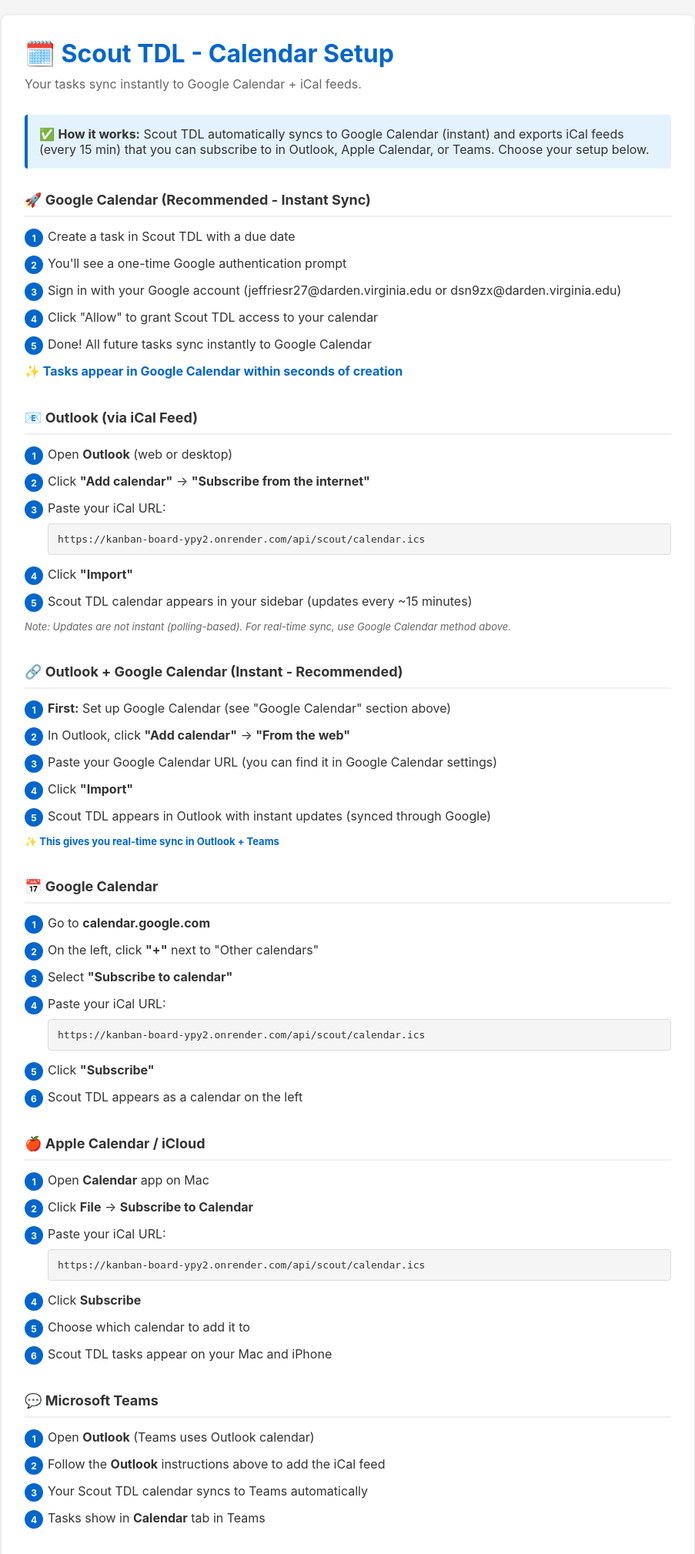
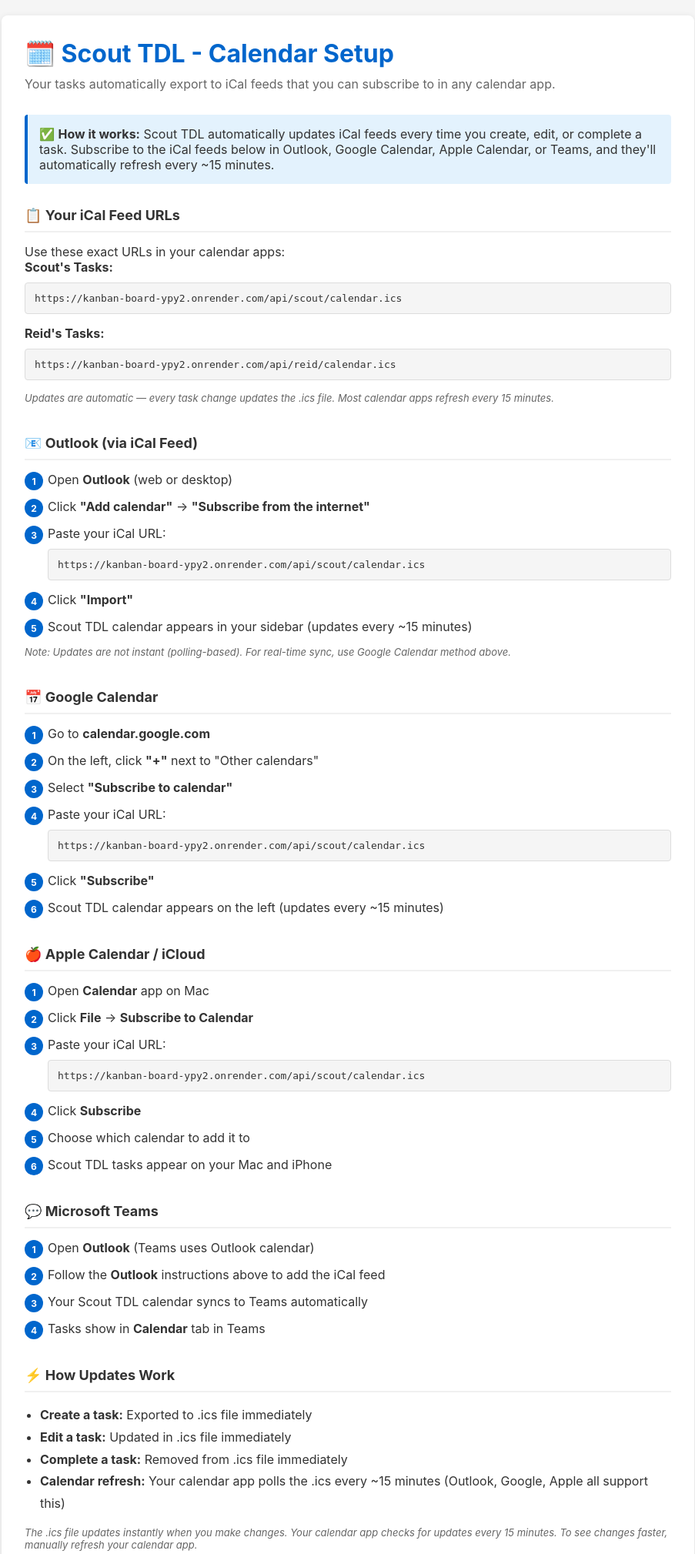
Before and after one commit to kimipdb306/scout-tdl, a Flask app: page /setup in a window 1280 px wide. Shown: the top 2019 px of the page at 77% size, without its empty margins (188-1091 px from the left). Run offline with Flask 3, Linux system fonts and the light colour scheme.

Commit message:
Scout TDL: Simplified to iCal-only (auto-export, no OAuth complexity)

```diff
--- a/app.py
+++ b/app.py
@@ -1,12 +1,11 @@
 #!/usr/bin/env python3
-"""Scout TDL - Automatic Calendar Sync Edition
-Every task change automatically syncs to Outlook, Google, Apple, and iCal.
-No manual buttons needed.
+"""Scout TDL - Automatic iCal Calendar Sync
+Every task change automatically exports to .ics files.
+Subscribe in Outlook, Google, Apple, or Teams.
 """
 
 from flask import Flask, render_template, request, jsonify
 from kanban_db import KanbanBoard, Status, Priority
-from calendar_sync_google_oauth import GoogleCalendarSyncOAuth
 from calendar_sync_ical import iCalSync
 from calendar_sync_auto import AutoCalendarSync
 import json
@@ -25,16 +24,13 @@
     "reid": KanbanBoard("reid")
 }
 
-# Initialize calendar sync services
-google_sync = GoogleCalendarSyncOAuth(
-    scout_email=os.environ.get("SCOUT_EMAIL", "jeffriesr27@darden.virginia.edu")
-)
+# Initialize calendar sync
 ical_sync = iCalSync()
 
-# Auto-sync service (syncs to both Google Calendar + iCal)
+# Auto-sync service (syncs to iCal feeds)
 auto_sync = AutoCalendarSync(
     outlook_sync=None,
-    google_sync=google_sync,
+    google_sync=None,
     apple_sync=None,
     ical_sync=ical_sync
 )
@@ -48,7 +44,7 @@
 
 @app.route("/setup")
 def setup():
-    """Serve iCal setup instructions."""
+    """Serve calendar setup instructions."""
     return render_template("ical_setup.html")
 
 # Multi-user API endpoints with AUTOMATIC SYNC
@@ -68,7 +64,7 @@
 
 @app.route("/api/<user>/items", methods=["POST"])
 def create_item(user):
-    """Create new item for user - AUTO-SYNCS to all calendars."""
+    """Create new item for user - AUTO-SYNCS to iCal."""
     board = boards.get(user)
     if not board:
         return jsonify({"error": "User not found"}), 404
@@ -81,7 +77,7 @@
         description=data.get("description", "")
     )
 
-    # AUTO-SYNC: Send to all calendars in background
+    # AUTO-SYNC: Add to iCal
     if item.due_date:
         auto_sync.add_item_to_all_calendars(item, user)
 
@@ -101,7 +97,7 @@
 
 @app.route("/api/<user>/items/<item_id>", methods=["PUT"])
 def update_item(user, item_id):
-    """Update item - AUTO-SYNCS to all calendars."""
+    """Update item - AUTO-SYNCS to iCal."""
     board = boards.get(user)
     if not board:
         return jsonify({"error": "User not found"}), 404
@@ -111,13 +107,11 @@
         board.update_item(item_id, **data)
         item = board.get_item(item_id)
 
-        # AUTO-SYNC: Update on all calendars if due_date or status changed
+        # AUTO-SYNC: Update on iCal
         if item.due_date:
             if item.status == Status.DONE:
-                # Remove from calendars when completed
                 auto_sync.remove_item_from_all_calendars(item_id)
             else:
-                # Update on all calendars
                 auto_sync.update_item_on_all_calendars(item, user)
 
         return jsonify(item.to_dict())
@@ -126,21 +120,19 @@
 
 @app.route("/api/<user>/items/<item_id>", methods=["DELETE"])
 def delete_item(user, item_id):
-    """Delete item - AUTO-REMOVES from all calendars."""
+    """Delete item - AUTO-REMOVES from iCal."""
     board = boards.get(user)
     if not board:
         return jsonify({"error": "User not found"}), 404
 
     board.delete_item(item_id)
-
-    # AUTO-SYNC: Remove from all calendars
     auto_sync.remove_item_from_all_calendars(item_id)
 
     return jsonify({"ok": True})
 
 @app.route("/api/<user>/items/<item_id>/move", methods=["POST"])
 def move_item(user, item_id):
-    """Move item to new status - AUTO-SYNCS completion."""
+    """Move item to new status - AUTO-SYNCS."""
     board = boards.get(user)
     if not board:
         return jsonify({"error": "User not found"}), 404
@@ -151,11 +143,10 @@
         board.move_item(item_id, new_status)
         item = board.get_item(item_id)
 
-        # AUTO-SYNC: Remove from calendars when marked done
+        # AUTO-SYNC: Remove from iCal when done
         if new_status == Status.DONE:
             auto_sync.remove_item_from_all_calendars(item_id)
         elif item.due_date:
-            # Update status on calendars
             auto_sync.update_item_on_all_calendars(item, user)
 
         return jsonify(item.to_dict())
@@ -214,18 +205,6 @@
 
     return jsonify(board.get_completion_stats())
 
-@app.route("/api/sync-status", methods=["GET"])
-def sync_status():
-    """Get auto-sync status."""
-    return jsonify({
-        "auto_sync_enabled": auto_sync.sync_enabled,
-        "calendars_syncing_to": [
-            "Google Calendar (instant sync)" if google_sync else None,
-            "iCal (.ics feeds for subscriptions)" if ical_sync else None,
-        ],
-        "message": "Tasks sync instantly to Google Calendar + iCal feeds for Outlook/Apple/Teams subscriptions."
-    })
-
 @app.route("/api/<user>/calendar.ics", methods=["GET"])
 def get_ical_feed(user):
     """Serve iCal feed for subscription."""
@@ -263,6 +242,15 @@
 
     return cal.to_ical(), 200, {'Content-Type': 'text/calendar'}
 
+@app.route("/api/sync-status", methods=["GET"])
+def sync_status():
+    """Get auto-sync status."""
+    return jsonify({
+        "auto_sync_enabled": auto_sync.sync_enabled,
+        "calendars": "iCal (.ics feeds for Outlook, Google, Apple, Teams)",
+        "message": "All tasks automatically export to iCal. Subscribe in your calendar app."
+    })
+
 if __name__ == "__main__":
     port = int(os.environ.get("PORT", 5555))
     debug = os.environ.get("FLASK_ENV") == "development"
--- a/requirements.txt
+++ b/requirements.txt
@@ -1,8 +1,3 @@
 flask==3.1.3
 gunicorn==21.2.0
-requests==2.31.0
-msal==1.24.0
 icalendar==5.0.11
-google-auth-oauthlib==1.1.0
-google-auth-httplib2==0.2.0
-google-api-python-client==2.100.0
--- a/templates/ical_setup.html
+++ b/templates/ical_setup.html
@@ -24,23 +24,20 @@
 <body>
     <div class="container">
         <h1>🗓️ Scout TDL - Calendar Setup</h1>
-        <p class="subtitle">Your tasks sync instantly to Google Calendar + iCal feeds.</p>
+        <p class="subtitle">Your tasks automatically export to iCal feeds that you can subscribe to in any calendar app.</p>
 
         <div class="info-box">
-            ✅ <strong>How it works:</strong> Scout TDL automatically syncs to Google Calendar (instant) and exports iCal feeds (every 15 min) that you can subscribe to in Outlook, Apple Calendar, or Teams. Choose your setup below.
+            ✅ <strong>How it works:</strong> Scout TDL automatically updates iCal feeds every time you create, edit, or complete a task. Subscribe to the iCal feeds below in Outlook, Google Calendar, Apple Calendar, or Teams, and they'll automatically refresh every ~15 minutes.
         </div>
 
-        <!-- Google Calendar (Recommended) -->
         <div class="setup-section">
-            <h2>🚀 Google Calendar (Recommended - Instant Sync)</h2>
-            <ol class="steps">
-                <li>Create a task in Scout TDL with a due date</li>
-                <li>You'll see a one-time Google authentication prompt</li>
-                <li>Sign in with your Google account (jeffriesr27@darden.virginia.edu or dsn9zx@darden.virginia.edu)</li>
-                <li>Click "Allow" to grant Scout TDL access to your calendar</li>
-                <li>Done! All future tasks sync instantly to Google Calendar</li>
-            </ol>
-            <p style="margin-top: 15px; color: #0066cc;"><strong>✨ Tasks appear in Google Calendar within seconds of creation</strong></p>
+            <h2>📋 Your iCal Feed URLs</h2>
+            <p>Use these exact URLs in your calendar apps:</p>
+            <p><strong>Scout's Tasks:</strong></p>
+            <div class="code-block">https://kanban-board-ypy2.onrender.com/api/scout/calendar.ics</div>
+            <p style="margin-top: 15px;"><strong>Reid's Tasks:</strong></p>
+            <div class="code-block">https://kanban-board-ypy2.onrender.com/api/reid/calendar.ics</div>
+            <p style="margin-top: 15px; font-size: 13px; color: #666;"><em>Updates are automatic — every task change updates the .ics file. Most calendar apps refresh every 15 minutes.</em></p>
         </div>
 
         <!-- Outlook / Microsoft 365 (via iCal) -->
@@ -58,18 +55,7 @@
             <p style="margin-top: 10px; font-size: 13px; color: #666;"><em>Note: Updates are not instant (polling-based). For real-time sync, use Google Calendar method above.</em></p>
         </div>
 
-        <!-- Outlook via Google Calendar (Best) -->
-        <div class="setup-section">
-            <h2>🔗 Outlook + Google Calendar (Instant - Recommended)</h2>
-            <ol class="steps">
-                <li><strong>First:</strong> Set up Google Calendar (see "Google Calendar" section above)</li>
-                <li>In Outlook, click <strong>"Add calendar"</strong> → <strong>"From the web"</strong></li>
-                <li>Paste your Google Calendar URL (you can find it in Google Calendar settings)</li>
-                <li>Click <strong>"Import"</strong></li>
-                <li>Scout TDL appears in Outlook with instant updates (synced through Google)</li>
-            </ol>
-            <p style="margin-top: 10px; font-size: 13px; color: #0066cc;"><strong>✨ This gives you real-time sync in Outlook + Teams</strong></p>
-        </div>
+
 
         <!-- Google Calendar -->
         <div class="setup-section">
@@ -82,7 +68,7 @@
                     <div class="code-block" id="google-url">https://kanban-board-ypy2.onrender.com/api/scout/calendar.ics</div>
                 </li>
                 <li>Click <strong>"Subscribe"</strong></li>
-                <li>Scout TDL appears as a calendar on the left</li>
+                <li>Scout TDL calendar appears on the left (updates every ~15 minutes)</li>
             </ol>
         </div>
 
@@ -112,32 +98,18 @@
             </ol>
         </div>
 
-        <!-- Your iCal URLs -->
-        <div class="setup-section">
-            <h2>📋 Your iCal Feed URLs</h2>
-            <p>Use these exact URLs in your calendar apps:</p>
-            <p><strong>Scout's Tasks:</strong></p>
-            <div class="code-block">https://kanban-board-ypy2.onrender.com/api/scout/calendar.ics</div>
-            <p style="margin-top: 15px;"><strong>Reid's Tasks:</strong></p>
-            <div class="code-block">https://kanban-board-ypy2.onrender.com/api/reid/calendar.ics</div>
-        </div>
+
 
         <!-- How Updates Work -->
         <div class="setup-section">
             <h2>⚡ How Updates Work</h2>
-            <h3 style="margin-top: 15px; color: #0066cc;">Google Calendar (Instant)</h3>
             <ul style="margin-left: 20px; line-height: 1.8;">
-                <li><strong>Create a task:</strong> Appears in Google Calendar within seconds</li>
-                <li><strong>Edit a task:</strong> Updates in Google Calendar within seconds</li>
-                <li><strong>Complete a task:</strong> Automatically removed from Google Calendar</li>
+                <li><strong>Create a task:</strong> Exported to .ics file immediately</li>
+                <li><strong>Edit a task:</strong> Updated in .ics file immediately</li>
+                <li><strong>Complete a task:</strong> Removed from .ics file immediately</li>
+                <li><strong>Calendar refresh:</strong> Your calendar app polls the .ics every ~15 minutes (Outlook, Google, Apple all support this)</li>
             </ul>
-            <h3 style="margin-top: 15px; color: #666;">iCal Feed (Polling-based)</h3>
-            <ul style="margin-left: 20px; line-height: 1.8;">
-                <li><strong>Create a task:</strong> Appears in subscribed calendars within 1-15 minutes</li>
-                <li><strong>Edit a task:</strong> Updates in subscribed calendars within 1-15 minutes</li>
-                <li><strong>Complete a task:</strong> Removed from subscribed calendars within 1-15 minutes</li>
-                <li><strong>Manual refresh:</strong> Most calendar apps (Outlook, Apple) check every 15 minutes</li>
-            </ul>
+            <p style="margin-top: 15px; font-size: 13px; color: #666;"><em>The .ics file updates instantly when you make changes. Your calendar app checks for updates every 15 minutes. To see changes faster, manually refresh your calendar app.</em></p>
         </div>
 
         <!-- Back to TDL -->
--- a/templates/index.html
+++ b/templates/index.html
@@ -84,7 +84,7 @@
             <button class="btn btn-secondary" id="board-btn" onclick="switchView('board')">Board</button>
             <button class="btn btn-secondary" id="history-btn" onclick="switchView('history')">📋 TDL History</button>
             <a href="/setup" class="btn btn-secondary" style="text-decoration: none;">🗓️ Calendar Setup</a>
-            <div style="font-size: 12px; color: #666; margin-left: auto; padding: 10px;">✅ Instant Google Calendar + iCal sync</div>
+            <div style="font-size: 12px; color: #666; margin-left: auto; padding: 10px;">✅ Auto-syncing to iCal (subscribe in any calendar app)</div>
         </div>
 
         <div id="board-view" class="board">
```
